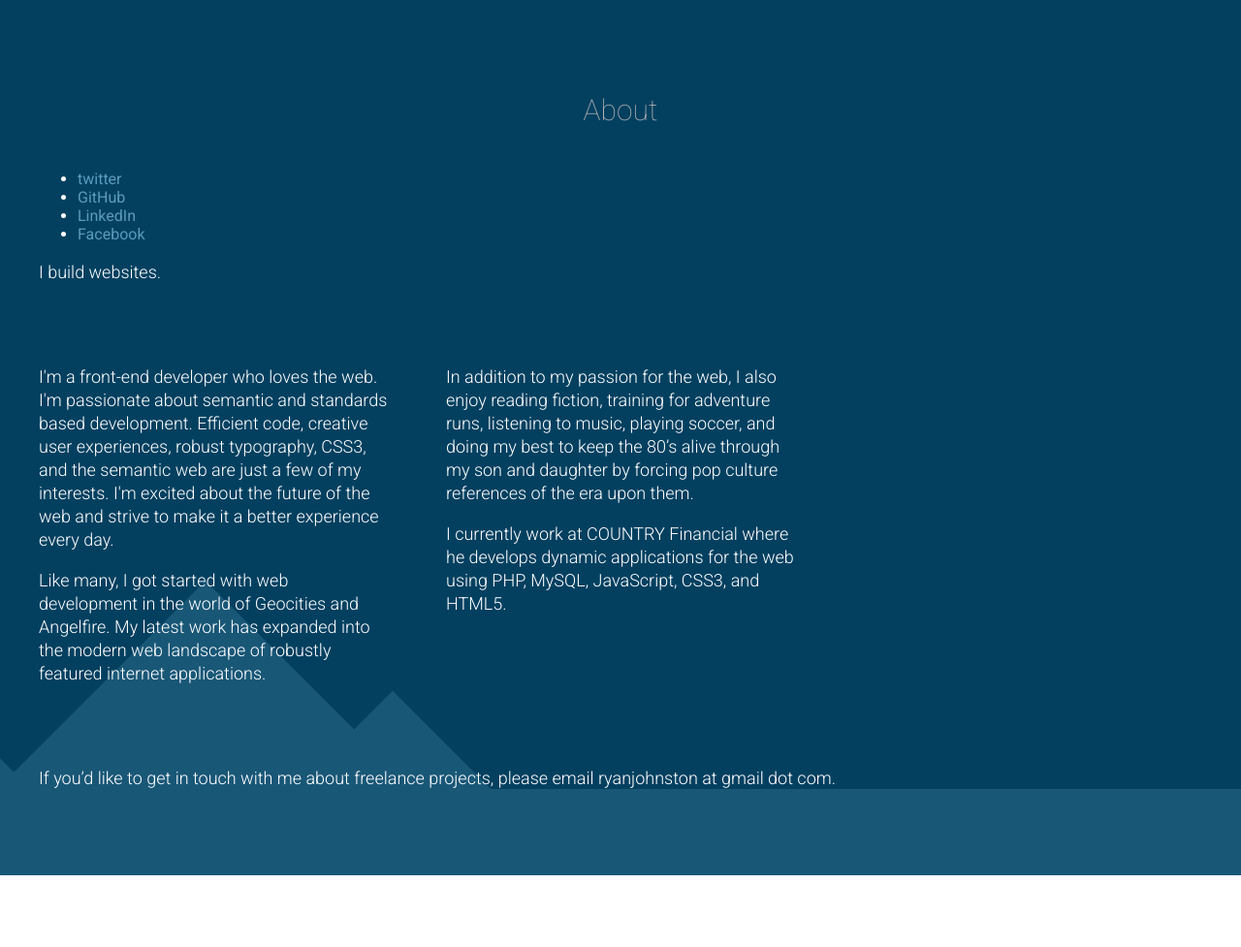
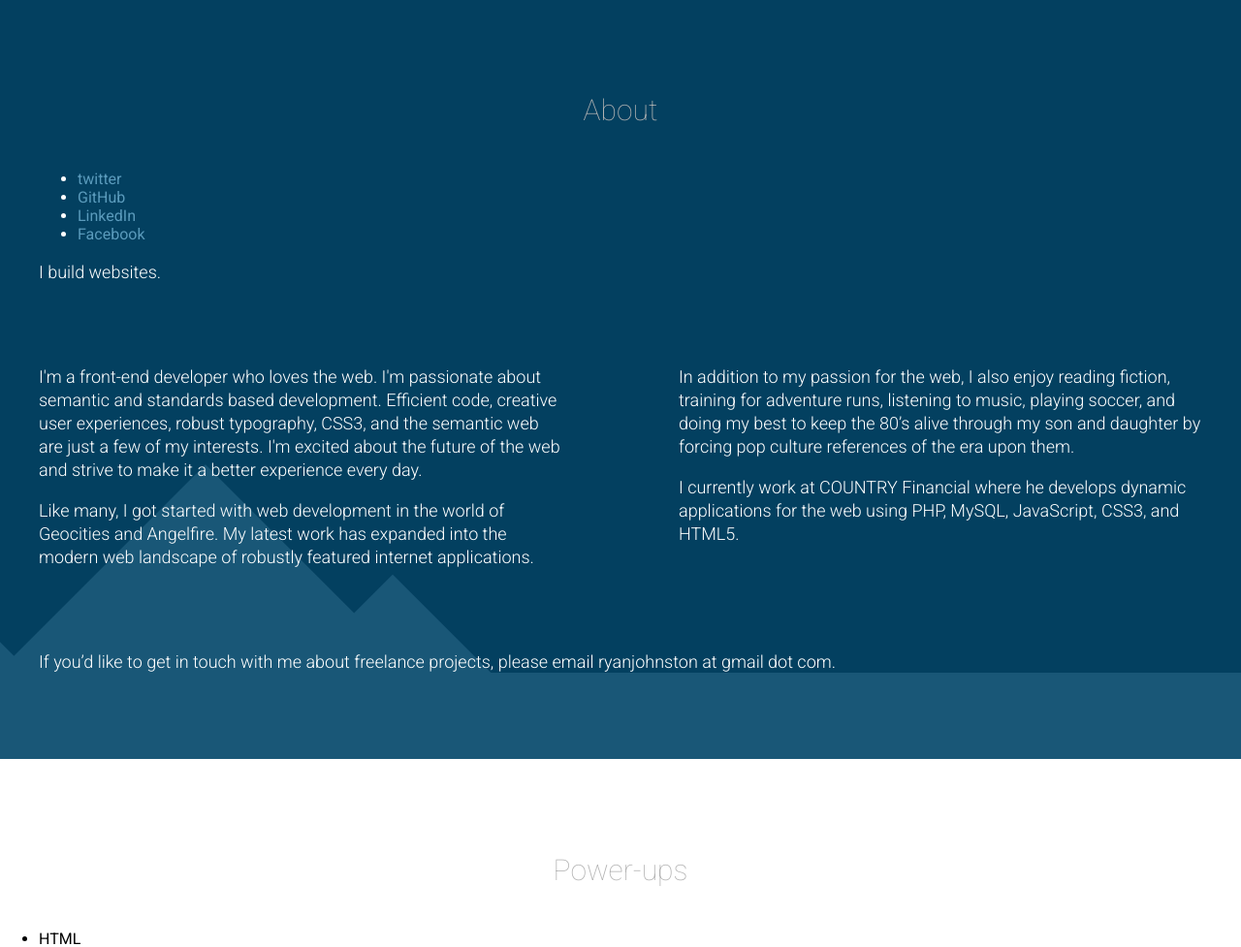
Before and after one commit to Johnstonian/portfolio, a PHP site: page / in a window 1280 px wide. Shown: the part 1112-2089 px from the top of the page at 97% size. Run offline with PHP 8.4, Linux system fonts and the light colour scheme.

Commit message:
renamed grid columns for article and about section

```diff
--- a/css/dev/style.scss
+++ b/css/dev/style.scss
@@ -83,7 +83,7 @@ i.iconWrapper {
 		display: table;
 	}
 }
-.column {
+.column-articles {
 
 	float: left;
 	margin-bottom: 2em;
@@ -100,8 +100,6 @@ i.iconWrapper {
 	    	margin-right: 0;
 	    }
 	}
-
-
 
 	@media screen and (min-width: $brkpt-xtra-large) {
 	    &:nth-child(n) {
@@ -125,6 +123,24 @@ i.iconWrapper {
 	}
 }
 
+.column-about {
+
+	float:left;
+	margin-bottom: 2em;
+
+	/*@media only screen and (min-width: $brkpt-xtra-large) {*/
+	    &:nth-child(n) {
+	    	width: 45%;
+	    	margin-right: 5%;
+	    }
+	    &:nth-child(2n) {
+	    	margin-right: 0;
+	    	float: right;
+	    }
+	/*}*/
+
+}
+
 .viewAllCircle {
 	margin: 0 auto;
 	width: 75px;
--- a/css/style.css
+++ b/css/style.css
@@ -2233,40 +2233,55 @@ i.iconWrapper {
   display: table;
 }
 
-.column {
+.column-articles {
   float: left;
   margin-bottom: 2em;
 }
 @media screen and (min-width: 40em) {
-  .column:nth-child(n) {
+  .column-articles:nth-child(n) {
     width: 47.777777777778%;
     margin-right: 4.444444444444%;
   }
-  .column:nth-child(2n+1) {
+  .column-articles:nth-child(2n+1) {
     clear: left;
   }
-  .column:nth-child(2n) {
+  .column-articles:nth-child(2n) {
     margin-right: 0;
   }
 }
 @media screen and (min-width: 75em) {
-  .column:nth-child(n) {
+  .column-articles:nth-child(n) {
     width: 30%;
     margin-right: 5%;
   }
-  .column:nth-child(2n+1) {
+  .column-articles:nth-child(2n+1) {
     clear: none;
   }
-  .column:nth-child(3n+1) {
+  .column-articles:nth-child(3n+1) {
     clear: left;
   }
-  .column:nth-child(3n) {
+  .column-articles:nth-child(3n) {
     margin-right: 0;
   }
-  .column:nth-child(4n) {
+  .column-articles:nth-child(4n) {
     width: 100%;
     margin-right: 0;
   }
+}
+
+.column-about {
+  float: left;
+  margin-bottom: 2em;
+  /*@media only screen and (min-width: $brkpt-xtra-large) {*/
+  /*}*/
+}
+.column-about:nth-child(n) {
+  width: 45%;
+  margin-right: 5%;
+}
+.column-about:nth-child(2n) {
+  margin-right: 0;
+  float: right;
 }
 
 .viewAllCircle {
--- a/index.html
+++ b/index.html
@@ -49,7 +49,7 @@
 			</h2>
 
 		<div class="grid">
-			<div class="column">
+			<div class="column-articles">
 
 				<h3>Blog Post: The Long Title</h3>
 				<div class="dateContainer">
@@ -60,7 +60,7 @@
 				<p class="more"><a href="#">Keep Reading <i class="fa fa-long-arrow-right"></i></a></p>
 			</div>
 
-			<div class="column">
+			<div class="column-articles">
 
 				<h3>Blog Post: The Long Title</h3>
 				<div class="dateContainer">
@@ -72,7 +72,7 @@
 				<p class="more"><a href="#">Keep Reading <i class="fa fa-long-arrow-right"></i></a></p>
 			</div>
 
-			<div class="column">
+			<div class="column-articles">
 
 				<h3>Blog Post: The Long Title</h3>
 				<div class="dateContainer">
@@ -83,7 +83,7 @@
 				<p class="more"><a href="#">Keep Reading <i class="fa fa-long-arrow-right"></i></a></p>
 			</div>
 
-			<div class="column">
+			<div class="column-articles">
 
 				<h3>Blog Post: The Long Title</h3>
 				<div class="dateContainer">
@@ -120,13 +120,13 @@
 			<p>I build websites.</p>
 
 			<div class="grid">
-				<div class="column">
+				<div class="column-about">
 					<p>I'm a front-end developer who loves the web. I'm passionate about semantic and standards based development. Efficient code, creative user experiences, robust typography, CSS3, and the semantic web are just a few of my interests. I'm excited about the future of the web and strive to make it a better experience every day.</p>
 
 					<p>Like many, I got started with web development in the world of Geocities and Angelfire. My latest work has expanded into the modern web landscape of robustly featured internet applications.</p>
 				</div>
 
-				<div class="column">
+				<div class="column-about">
 					<p>In addition to my passion for the web, I also enjoy reading fiction, training for adventure runs, listening to music, playing soccer, and doing my best to keep the 80’s alive through my son and daughter by forcing pop culture references of the era upon them.</p>
 
 					<p>I currently work at COUNTRY Financial where he develops dynamic applications for the web using PHP, MySQL, JavaScript, CSS3, and HTML5.</p>
```
